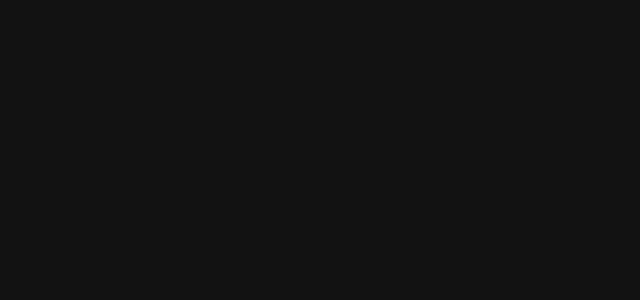
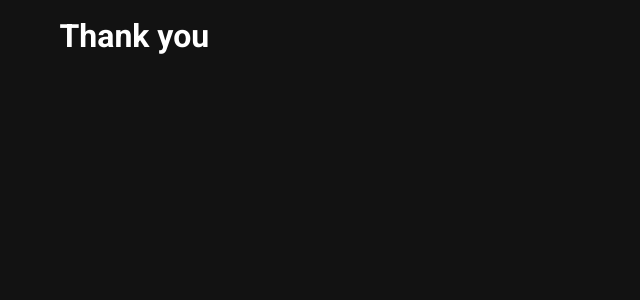
Before and after one commit to athibau2/newPortolio, a Nuxt app: page /thank-you in a window 1280 px wide. Before the commit this address had no page. Shown: the top 300 px of the page, without its empty margins (0-640 px from the left). Built offline with nearby package versions, Linux system fonts and the light colour scheme.

Commit message:
added form action to thank you

```diff
--- a/components/Contact.vue
+++ b/components/Contact.vue
@@ -15,10 +15,11 @@
                 <form class="form"
                     name="contact-form"
                     method="POST"
+                    action="/thank-you"
                     netlify
                     :style="windowWidth < 700 ? {'width': '95%'} : null"
                 >
-                    <input type="hidden" name="form-name" value="contact-form">
+                    <input type="hidden" name="contact-form" value="contact-form">
                     <span class="header">Send Me a Message!</span>
                     <v-row class="form-row" align="center" justify="center">
                         <input class="form-row-field"
--- /dev/null
+++ b/pages/thank-you.vue
@@ -0,0 +1,3 @@
+<template>
+    <h1>Thank you</h1>
+</template>
```
